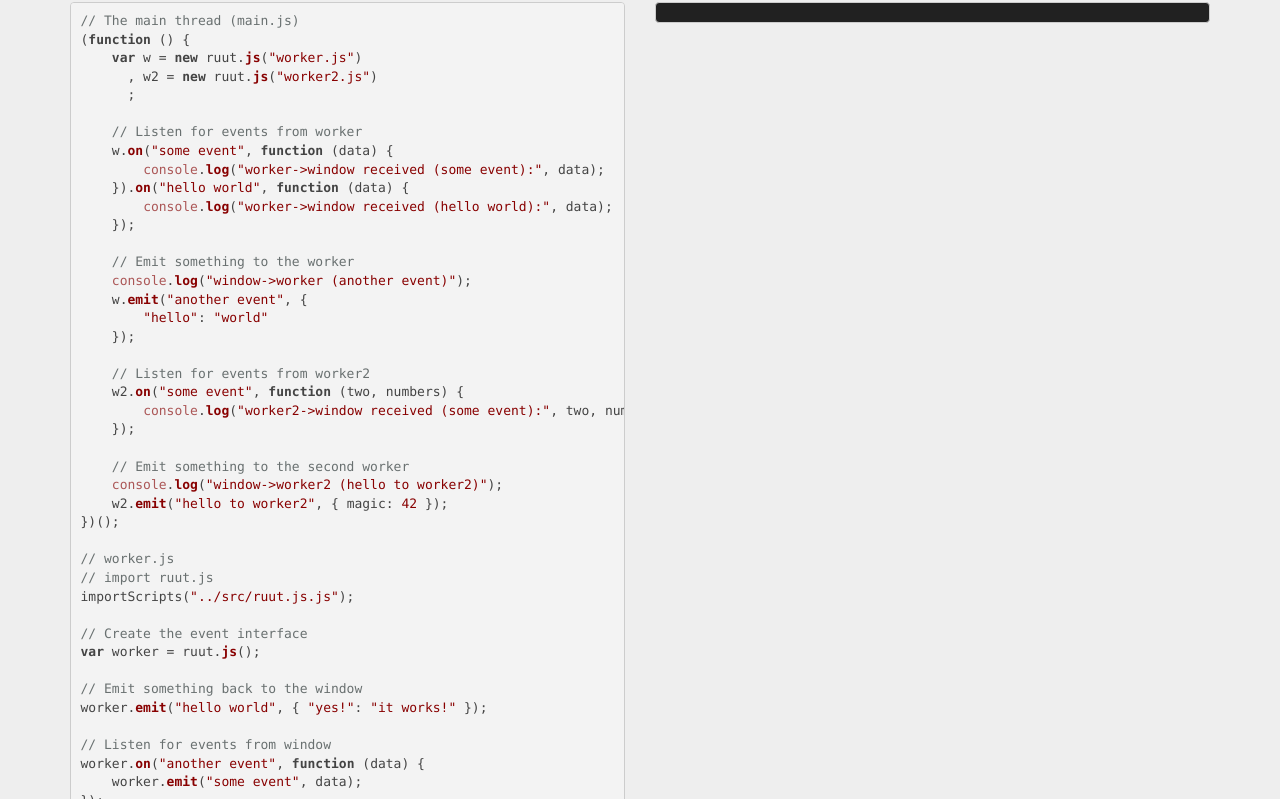
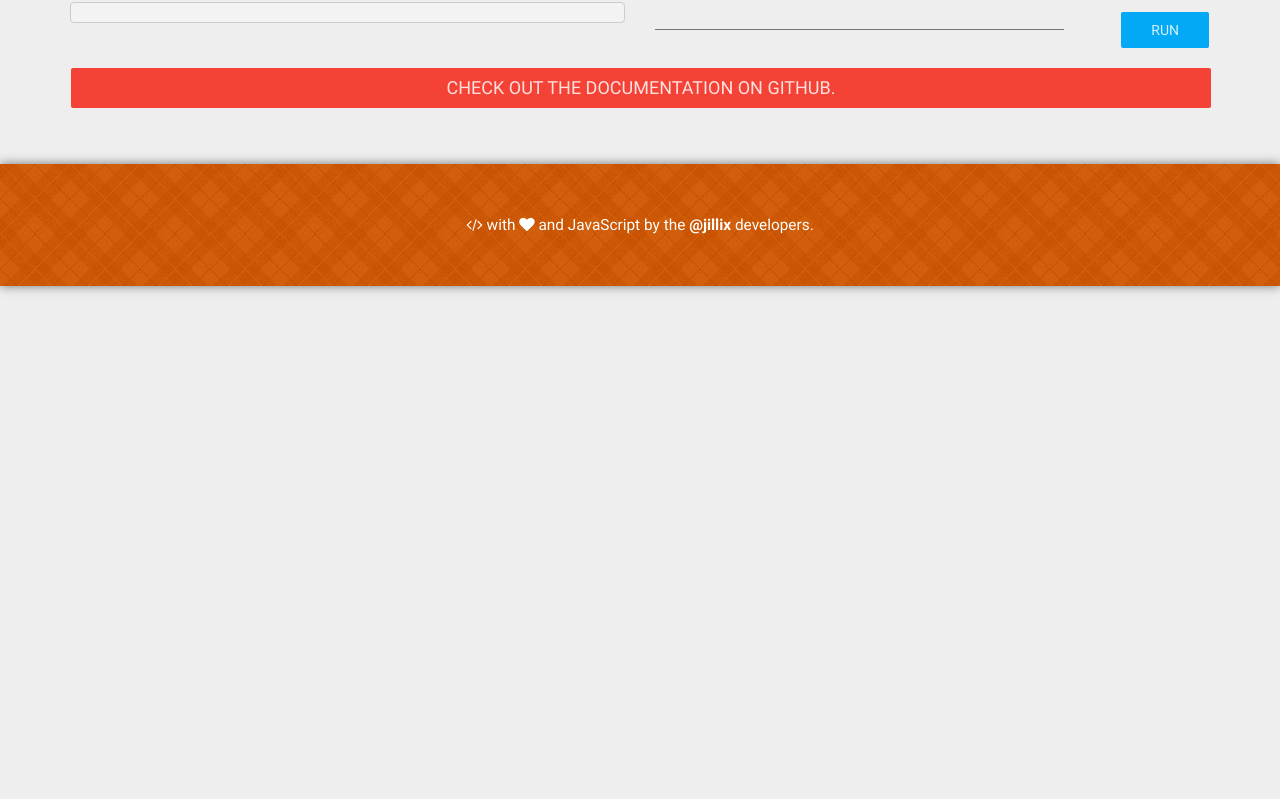
Before and after one commit to jillix/ruut.js, a plain HTML site: page index.html in a window 1280 px wide. Shown: the part 471-1270 px from the top of the page. After the commit the page ends 800 px from the top, so only its background shows below. Drawn offline with nearby package versions, Linux system fonts and the light colour scheme; a script that the page names is missing.

Commit message:
Added the run button

```diff
--- a/index.html
+++ b/index.html
@@ -30,7 +30,7 @@
         <header>
             <div class="container text-left">
                 <h1 class="title">ruut.js <span class="version"></span></h1>
-                <p>An EventEmitter like interface for web-workers.</p>
+                <p>A tiny and fast route parsing library, supporting parameters and more.</p>
                 <a class="btn btn-danger" href="https://github.com/jillix/ruut.js/zipball/master">
                     <i class="fa fa-cloud-download"></i> Download .zip
                 </a>
@@ -46,64 +46,17 @@
             <div class="container">
                 <h2>Demo</h2>
                 <div class="row">
-                    <div class="col-lg-6"><pre>// The main thread (main.js)
-(function () {
-    var w = new ruut.js("worker.js")
-      , w2 = new ruut.js("worker2.js")
-      ;
-
-    // Listen for events from worker
-    w.on("some event", function (data) {
-        console.log("worker-&gt;window received (some event):", data);
-    }).on("hello world", function (data) {
-        console.log("worker-&gt;window received (hello world):", data);
-    });
-
-    // Emit something to the worker
-    console.log("window-&gt;worker (another event)");
-    w.emit("another event", {
-        "hello": "world"
-    });
-
-    // Listen for events from worker2
-    w2.on("some event", function (two, numbers) {
-        console.log("worker2-&gt;window received (some event):", two, numbers);
-    });
-
-    // Emit something to the second worker
-    console.log("window-&gt;worker2 (hello to worker2)");
-    w2.emit("hello to worker2", { magic: 42 });
-})();
-
-// worker.js
-// import ruut.js
-importScripts("../src/ruut.js.js");
-
-// Create the event interface
-var worker = ruut.js();
-
-// Emit something back to the window
-worker.emit("hello world", { "yes!": "it works!" });
-
-// Listen for events from window
-worker.on("another event", function (data) {
-    worker.emit("some event", data);
-});
-
-// worker2.js
-// import ruut.js
-importScripts("../src/ruut.js.js");
-
-// Create the event interface
-var worker = ruut.js();
-
-// Listen for events from window
-worker.on("hello to worker2", function (data) {
-    worker.emit("some event", data.magic, 7);
-});</pre>
+                    <div class="col-lg-6"><pre></pre>
                     </div>
                     <div class="col-lg-6">
-                        <pre id="result"></pre>
+                        <div id="result" class="row">
+                            <div class="col-md-9">
+                                <input type="text" class="form-control">
+                            </div>
+                            <div class="col-md-3">
+                                <button class="btn btn-info pull-right">Run</button>
+                            </div>
+                        </div>
                     </div>
                 </div>
                 <script>
```
